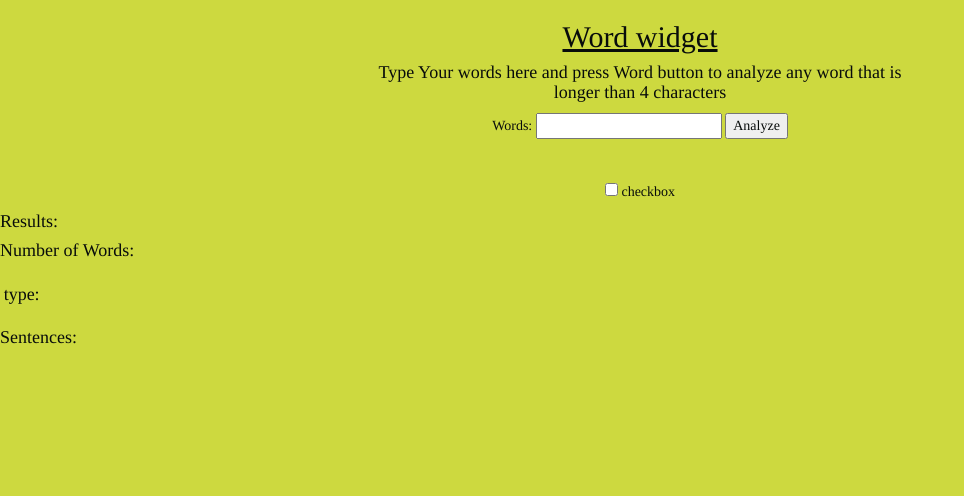
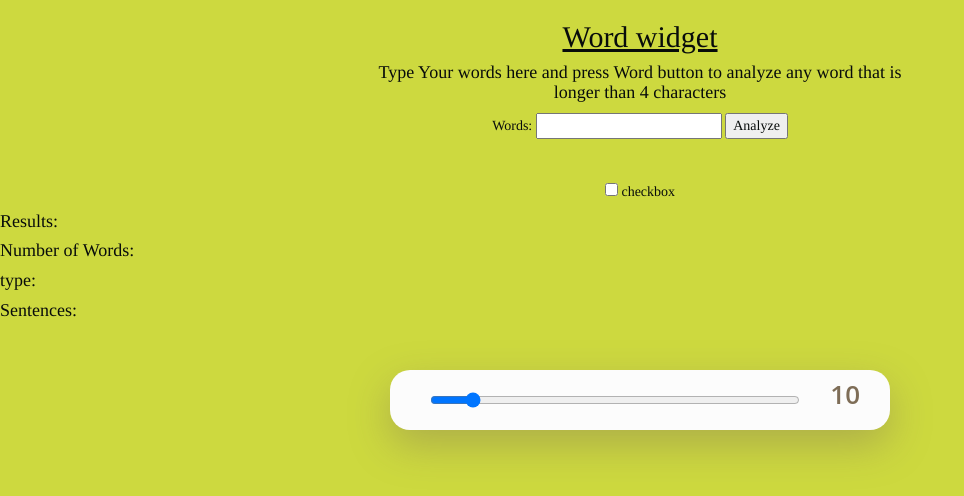
Before and after one commit to OmphileMokakale/WordWidget, a plain HTML site: page index.html in a window 1280 px wide. Shown: the whole page, without its empty margins (0-964 px from the left). Drawn offline with nearby package versions, Linux system fonts and the light colour scheme.

Commit message:
added a slider

```diff
--- a/index.html
+++ b/index.html
@@ -25,6 +25,11 @@
 
     </div>
 
+    <div class="slider">
+        <input type="range" min="0" max="100" value="10"
+         oninput="rangeValue.innerText = this.value">
+        <p id="rangeValue">10</p>
+      </div>
 
     <div class="results">
         <h4>Results: </h4>
@@ -43,12 +48,6 @@
 
     </div>
 
-
-
-
-
-
-
 </body>
 <script src="script.js"></script>
 </html>
--- a/script.js
+++ b/script.js
@@ -83,7 +83,7 @@ const wordList = splitword.map(word =>{    //loop over the words
    prevSentences.push(string)
 
    if( prevSentences.length <=5){
-    sentences.innerHTML = `Last 5 sentences :  ${prevSentences}`;
+    sentences.innerHTML = `Last 5 sentences :  ${prevSentences} `;
    }
 
   //  if it's average word length is higher
--- a/style.css
+++ b/style.css
@@ -33,9 +33,45 @@ body {
 	padding: 0.25em;
 	}
 	*/
-
-	.longest{
-		background-color: #CDD93F;
-		padding: 0.25em;
-		margin: 0.01em;
-	}
+	.slider {
+		position:absolute;
+		top:50%;
+		left:50%;
+		transform:translate(-50%,-50%);
+		width:500px;
+		height:60px;
+		padding:30px;
+		padding-left: 40px;
+		background:#fcfcfc;
+		border-radius:20px;
+		display:flex;
+		align-items:center;
+		box-shadow:0px 15px 40px #7E6D5766;
+	   }
+	   .slider p {
+		font-size:26px;
+		font-weight:600;
+		font-family: Open Sans;
+		padding-left:30px;
+		color:#7E6D57;
+	   }
+	   .slider input[type=”range”] {
+		-webkit-appearance:none !important;
+		width:420px;
+		height:2px;
+		background:#7E6D57;
+		border:none;
+		outline:none;
+	   }
+	   .slider input[type=”range”]::-webkit-slider-thumb {
+		-webkit-appearance:none !important;
+		width:30px;
+		height:30px;
+		background:#fcfcfc;
+		border:2px solid #7E6D57;
+		border-radius:50%;
+		cursor:pointer;
+	   }
+	   .slider input[type=”range”]::-webkit-slider-thumb:hover {
+		background:#7E6D57;
+	   }
```
